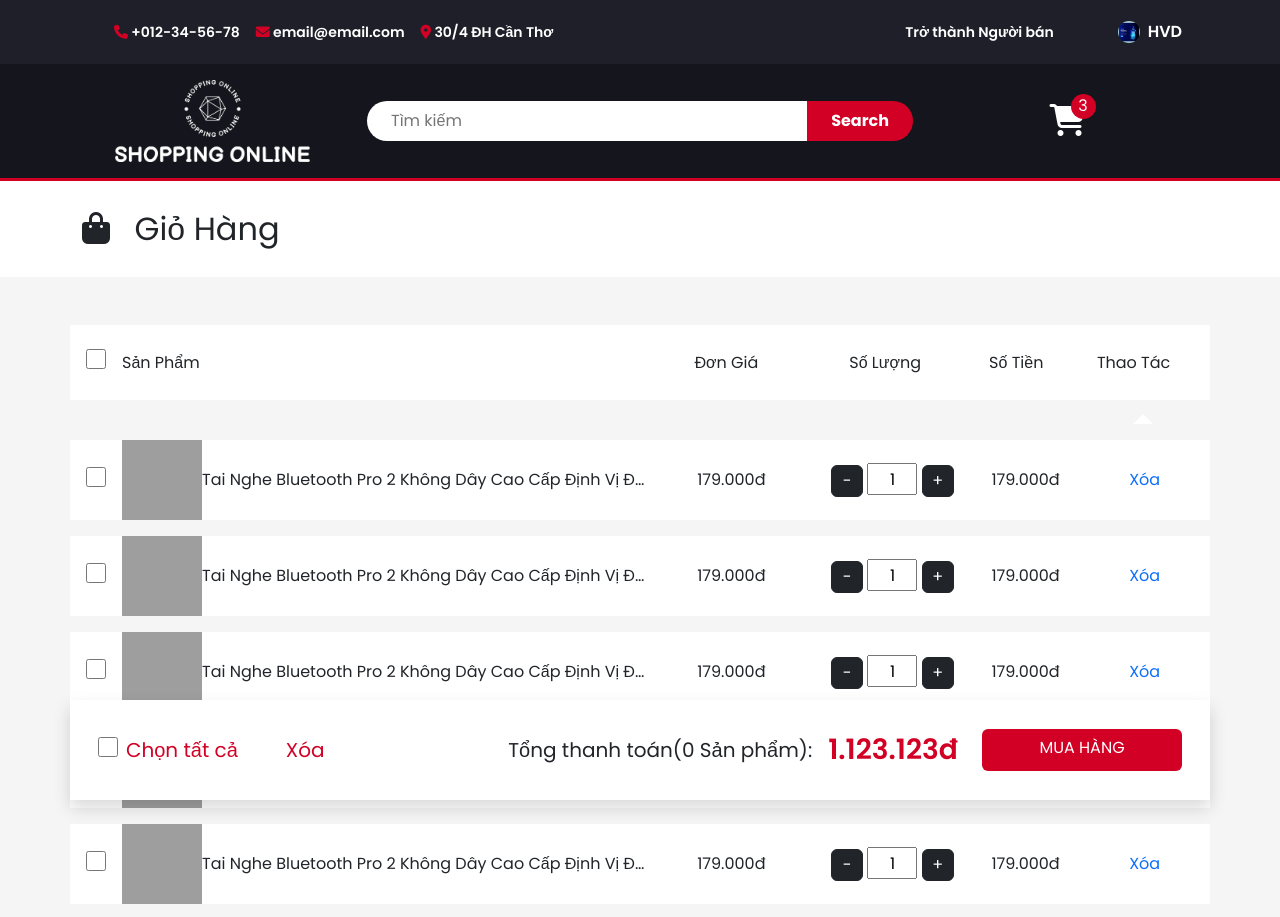
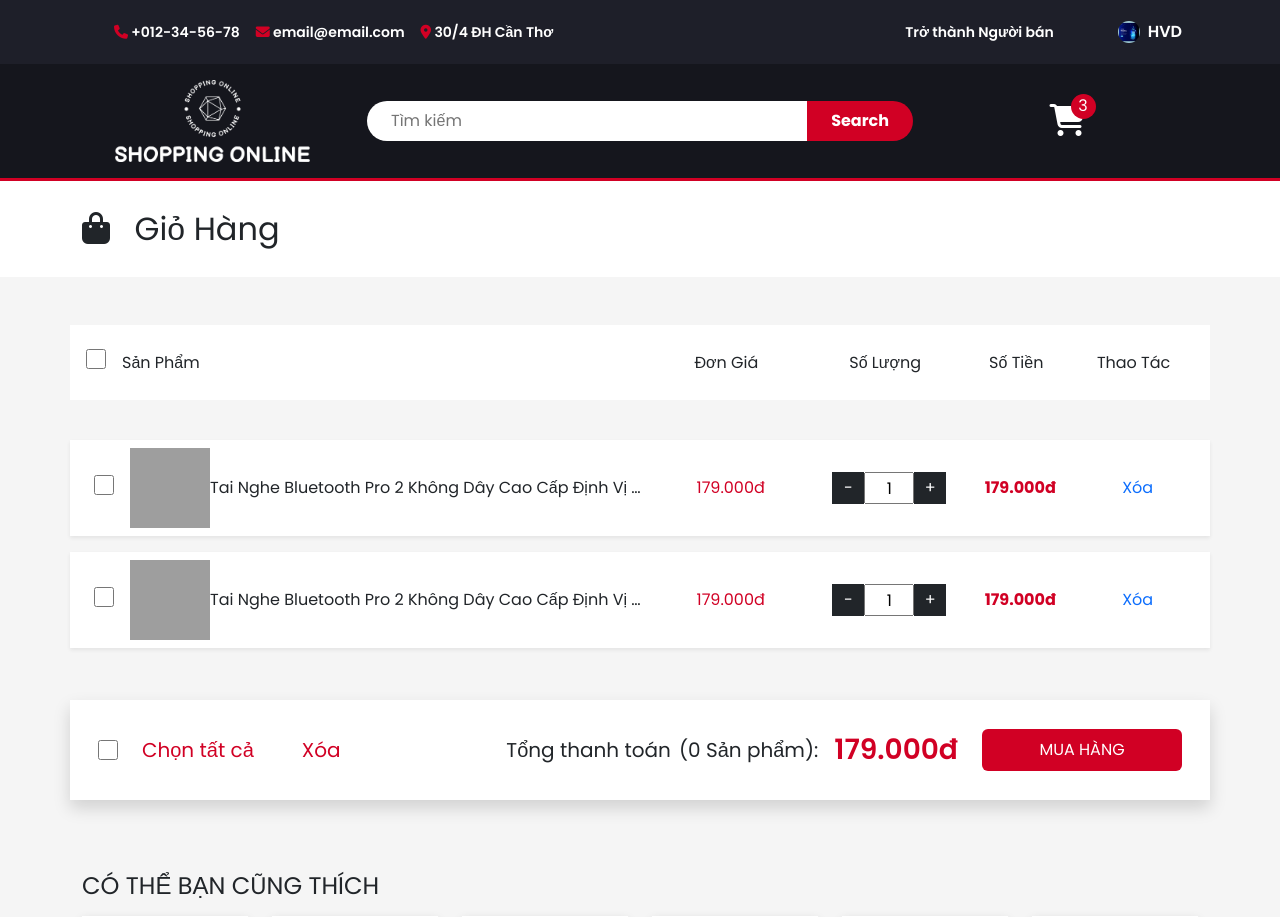
Before and after one commit to hode2002/Shopping-MVC, a PHP site: page /pages/cart/index.html in a window 1280 px wide. Shown: the top 917 px of the page. Run offline with PHP 8.4, Linux system fonts and the light colour scheme; some libraries are stand-ins or nearby versions; grey boxes are pictures that could not be loaded.

Commit message:
them chuc nang cho trang gio hang

```diff
--- a/pages/cart/index.html
+++ b/pages/cart/index.html
@@ -332,7 +332,7 @@
     </header>
     <!-- /HEADER -->
 
-    <main style="background-color: #f5f5f5; min-height: 100vh; min-width: 100%;">
+    <main id="cart" style="background-color: #f5f5f5; min-height: 100vh; min-width: 100%;">
         <div class="bg-white py-4">
             <div class="container">
                 <p class="fs-2 m-0">
@@ -360,14 +360,14 @@
                 </div>
 
                 <div class="cart-list" style="padding: 0;">
+                    <!-- LAPTOP - PC - TABLET -->
+                    <div class="cart-item p-2 d-none d-md-flex align-items-center mt-3 bg-white shadow-sm">
 
-                    <div class="cart-item bg-white d-flex align-items-center mt-3">
-
-                        <div class="d-inline-block px-3">
-                            <input type="checkbox" style="width: 20px; height: 20px;">
+                        <div class="px-3">
+                            <input class="select" type="checkbox" style="width: 20px; height: 20px;">
                         </div>
 
-                        <div class="d-inline-block tbl-product-width">
+                        <div class="tbl-product-width">
                             <div class="d-flex align-items-center">
                                 <img src="https://down-vn.img.susercontent.com/file/sg-11134201-22120-opyk70ch7alv6c"
                                     alt="" style="width: 80px; height: 80px;">
@@ -378,32 +378,35 @@
                             </div>
                         </div>
 
-                        <div class="d-inline-block tbl-price-width text-center">
-                            <p class="m-0">179.000đ</p>
+                        <div class="tbl-price-width text-center d-none d-md-block">
+                            <p class="m-0 unit-price" style="color: rgb(209, 0, 36);">179.000đ</p>
                         </div>
 
-                        <div class="d-inline-block tbl-quantity-width text-center">
-                            <button class="btn btn-dark text-center p-0" style="width: 32px; height: 32px;">-</button>
-                            <input type="text" value="1" class="text-center py-2" style="width: 50px; height: 32px;">
-                            <button class="btn btn-dark text-center p-0" style="width: 32px; height: 32px;">+</button>
+                        <div
+                            class="tbl-quantity-width d-flex align-items-center justify-content-center mx-0 mx-md-2 mx-lg-0">
+                            <button class="btn-decrease btn btn-dark text-center p-0 rounded-0"
+                                style="width: 32px; height: 32px;">-</button>
+                            <input type="text" value="1" class="text-center py-2 quantity"
+                                style="width: 50px; height: 32px; outline: none;">
+                            <button class="btn-increase btn btn-dark text-center p-0 rounded-0"
+                                style="width: 32px; height: 32px;">+</button>
                         </div>
 
-                        <div class="d-inline-block tbl-money-width text-center">
-                            <p class="m-0">179.000đ</p>
+                        <div class="tbl-money-width text-center">
+                            <p class="m-0 fw-bold total-price" style="color: rgb(209, 0, 36);">179.000đ</p>
                         </div>
 
-                        <div class="d-inline-block text-center" style="width: 12.70417%;">
+                        <div class="text-center" style="width: 12.70417%;">
                             <a href="#" class="text-decoration-none text-center">Xóa</a>
                         </div>
                     </div>
+                    <div class="cart-item p-2 d-none d-md-flex align-items-center mt-3 bg-white shadow-sm">
 
+                        <div class="px-3">
+                            <input class="select" type="checkbox" style="width: 20px; height: 20px;">
+                        </div>
 
-
-                    <div class="cart-item bg-white d-flex align-items-center mt-3">
-                        <div class="d-inline-block px-3">
-                            <input type="checkbox" style="width: 20px; height: 20px;">
-                        </div>
-                        <div class="d-inline-block tbl-product-width">
+                        <div class="tbl-product-width">
                             <div class="d-flex align-items-center">
                                 <img src="https://down-vn.img.susercontent.com/file/sg-11134201-22120-opyk70ch7alv6c"
                                     alt="" style="width: 80px; height: 80px;">
@@ -413,143 +416,118 @@
                                 </p>
                             </div>
                         </div>
-                        <div class="d-inline-block tbl-price-width text-center">
-                            <p class="m-0">179.000đ</p>
+
+                        <div class="tbl-price-width text-center d-none d-md-block">
+                            <p class="m-0 unit-price" style="color: rgb(209, 0, 36);">179.000đ</p>
                         </div>
-                        <div class="d-inline-block tbl-quantity-width text-center">
-                            <button class="btn btn-dark text-center p-0" style="width: 32px; height: 32px;">-</button>
-                            <input type="text" value="1" class="text-center py-2" style="width: 50px; height: 32px;">
-                            <button class="btn btn-dark text-center p-0" style="width: 32px; height: 32px;">+</button>
+
+                        <div
+                            class="tbl-quantity-width d-flex align-items-center justify-content-center mx-0 mx-md-2 mx-lg-0">
+                            <button class="btn-decrease btn btn-dark text-center p-0 rounded-0"
+                                style="width: 32px; height: 32px;">-</button>
+                            <input type="text" value="1" class="text-center py-2 quantity"
+                                style="width: 50px; height: 32px; outline: none;">
+                            <button class="btn-increase btn btn-dark text-center p-0 rounded-0"
+                                style="width: 32px; height: 32px;">+</button>
                         </div>
-                        <div class="d-inline-block tbl-money-width text-center">
-                            <p class="m-0">179.000đ</p>
+
+                        <div class="tbl-money-width text-center">
+                            <p class="m-0 fw-bold total-price" style="color: rgb(209, 0, 36);">179.000đ</p>
                         </div>
-                        <div class="d-inline-block text-center" style="width: 12.70417%;">
+
+                        <div class="text-center" style="width: 12.70417%;">
                             <a href="#" class="text-decoration-none text-center">Xóa</a>
                         </div>
-                        </d>
+                    </div>
+                    <!-- LAPTOP - PC - TABLET -->
+
+                    <!--MOBILE -->
+                    <div class="cart-item p-2 pb-4 d-md-none bg-white mt-3 shadow-sm">
+
+                        <div>
+                            <div class="d-flex justify-content-between align-items-center">
+                                <div class="p-2">
+                                    <input class="select" type="checkbox" style="width: 20px; height: 20px;">
+                                </div>
+                                <div class="text-center" style="width: 12.70417%;">
+                                    <a href="#" class="text-decoration-none text-center">Xóa</a>
+                                </div>
                             </div>
 
-                    <div class="cart-item bg-white d-flex align-items-center mt-3">
-                        <div class="d-inline-block px-3">
-                            <input type="checkbox" style="width: 20px; height: 20px;">
-                        </div>
-                        <div class="d-inline-block tbl-product-width">
-                            <div class="d-flex align-items-center">
+                            <div class="px-1">
+                                <div class="d-flex">
                                     <img src="https://down-vn.img.susercontent.com/file/sg-11134201-22120-opyk70ch7alv6c"
-                                    alt="" style="width: 80px; height: 80px;">
-                                <p class="text-truncate m-0">
+                                        alt="" style="width: 120px; height: 120px;">
+                                    <p class="px-2 m-0">
                                         Tai Nghe Bluetooth Pro 2 Không Dây Cao Cấp Định Vị Đổi Tên Tự
                                         Động Kết Nối Cảm Ứng Chính Hãng PKT
                                     </p>
                                 </div>
                             </div>
-                        <div class="d-inline-block tbl-price-width text-center">
-                            <p class="m-0">179.000đ</p>
-                        </div>
-                        <div class="d-inline-block tbl-quantity-width text-center">
-                            <button class="btn btn-dark text-center p-0" style="width: 32px; height: 32px;">-</button>
-                            <input type="text" value="1" class="text-center py-2" style="width: 50px; height: 32px;">
-                            <button class="btn btn-dark text-center p-0" style="width: 32px; height: 32px;">+</button>
-                        </div>
-                        <div class="d-inline-block tbl-money-width text-center">
-                            <p class="m-0">179.000đ</p>
-                        </div>
-                        <div class="d-inline-block text-center" style="width: 12.70417%;">
-                            <a href="#" class="text-decoration-none text-center">Xóa</a>
-                        </div>
-                        </d>
                         </div>
 
-                    <div class="cart-item bg-white d-flex align-items-center mt-3">
-                        <div class="d-inline-block px-3">
-                            <input type="checkbox" style="width: 20px; height: 20px;">
+                        <div class="d-flex justify-content-around align-items-center">
+                            <div class="text-center d-flex align-items-center">
+                                <button class="btn-decrease btn btn-dark text-center p-0 rounded-0"
+                                    style="width: 32px; height: 32px;">-</button>
+                                <input type="text" value="1" class="quantity text-center py-2"
+                                    style="width: 50px; height: 32px;  outline: none;">
+                                <button class="btn-increase btn btn-dark text-center p-0 rounded-0"
+                                    style="width: 32px; height: 32px;">+</button>
                             </div>
-                        <div class="d-inline-block tbl-product-width">
-                            <div class="d-flex align-items-center">
-                                <img src="https://down-vn.img.susercontent.com/file/sg-11134201-22120-opyk70ch7alv6c"
-                                    alt="" style="width: 80px; height: 80px;">
-                                <p class="text-truncate m-0">
-                                    Tai Nghe Bluetooth Pro 2 Không Dây Cao Cấp Định Vị Đổi Tên Tự
-                                    Động Kết Nối Cảm Ứng Chính Hãng PKT
+
+                            <div class="text-center">
+                                <p class="unit-price d-none">
+                                    179.000đ
+                                </p>
+                                <p class="total-price m-0 fs-4 fw-bold" style="color: rgb(209, 0, 36);">
+                                    179.000đ
                                 </p>
                             </div>
                         </div>
-                        <div class="d-inline-block tbl-price-width text-center">
-                            <p class="m-0">179.000đ</p>
+
                     </div>
-                        <div class="d-inline-block tbl-quantity-width text-center">
-                            <button class="btn btn-dark text-center p-0" style="width: 32px; height: 32px;">-</button>
-                            <input type="text" value="1" class="text-center py-2" style="width: 50px; height: 32px;">
-                            <button class="btn btn-dark text-center p-0" style="width: 32px; height: 32px;">+</button>
-                        </div>
-                        <div class="d-inline-block tbl-money-width text-center">
-                            <p class="m-0">179.000đ</p>
-                        </div>
-                        <div class="d-inline-block text-center" style="width: 12.70417%;">
-                            <a href="#" class="text-decoration-none text-center">Xóa</a>
-                        </div>
-                        </d>
-                    </div>
-
-                    <div class="cart-item bg-white d-flex align-items-center mt-3">
-                        <div class="d-inline-block px-3">
-                            <input type="checkbox" style="width: 20px; height: 20px;">
-                        </div>
-                        <div class="d-inline-block tbl-product-width">
-                            <div class="d-flex align-items-center">
-                                <img src="https://down-vn.img.susercontent.com/file/sg-11134201-22120-opyk70ch7alv6c"
-                                    alt="" style="width: 80px; height: 80px;">
-                                <p class="text-truncate m-0">
-                                    Tai Nghe Bluetooth Pro 2 Không Dây Cao Cấp Định Vị Đổi Tên Tự
-                                    Động Kết Nối Cảm Ứng Chính Hãng PKT
-                                </p>
-                            </div>
-                        </div>
-                        <div class="d-inline-block tbl-price-width text-center">
-                            <p class="m-0">179.000đ</p>
-                        </div>
-                        <div class="d-inline-block tbl-quantity-width text-center">
-                            <button class="btn btn-dark text-center p-0" style="width: 32px; height: 32px;">-</button>
-                            <input type="text" value="1" class="text-center py-2" style="width: 50px; height: 32px;">
-                            <button class="btn btn-dark text-center p-0" style="width: 32px; height: 32px;">+</button>
-                        </div>
-                        <div class="d-inline-block tbl-money-width text-center">
-                            <p class="m-0">179.000đ</p>
-                        </div>
-                        <div class="d-inline-block text-center" style="width: 12.70417%;">
-                            <a href="#" class="text-decoration-none text-center">Xóa</a>
-                        </div>
-                        </d>
-                    </div>
+                    <!--MOBILE -->
 
                 </div>
 
             </div>
 
             <!-- THANH TOÁN -->
-            <div class="row my-4 bg-white p-3 fs-5 position-sticky bottom-0 z-2 shadow" style="height: 100px;">
-                <div class="d-flex justify-content-between align-items-center h-100">
-                    <div class="d-flex justify-content-between">
-                        <div class="d-inline-block">
+            <div id="cart-payment"
+                class="row my-4 bg-white p-3 fs-5 position-sticky bottom-0 z-2 shadow align-items-center"
+                style="min-height: 100px;">
+                <div
+                    class="d-flex flex-row flex-md-column flex-lg-row justify-content-between align-items-center h-100">
+
+                    <div class="d-flex flex-wrap justify-content-start mb-0 mb-md-3 mb-lg-0">
+                        <div class="d-flex align-items-center me-3">
                             <input type="checkbox" style="width: 20px; height: 20px;">
                         </div>
-                        <a href="#" class="text-decoration-none ms-2 me-5 mb-0" style="color: rgb(209, 0, 36);">Chọn tất
-                            cả</a>
-                        <a href="#" class="text-decoration-none mb-0" style="color: rgb(209, 0, 36);">Xóa</a>
+                        <a href="#" class="text-decoration-none ms-2 me-5 mb-0 d-none d-md-block"
+                            style="color: rgb(209, 0, 36);">
+                            Chọn tất cả
+                        </a>
+                        <a href="#" class="text-decoration-none mb-0 d-none d-md-block"
+                            style="color: rgb(209, 0, 36);">Xóa</a>
                     </div>
 
                     <div class="d-flex">
                         <div class="d-flex align-items-center me-4">
-                            <p class="mb-0">Tổng thanh toán</p>
-                            <p class="mb-0">(<span>0</span> Sản phẩm):</p>
-                            <p class="mb-0 ms-3 fs-3 fw-semibold" style="color: rgb(209, 0, 36);">1.123.123đ</p>
+                            <p class="mb-0 mx-2">Tổng <span class="d-none d-md-inline-block">thanh toán</span></p>
+                            <p class="mb-0 d-none d-lg-inline-block">
+                                (<span>0</span> Sản phẩm):
+                            </p>
+                            <p id="total" class="mb-0 ms-3 fs-3 fw-semibold" style="color: rgb(209, 0, 36);">
+                                179.000đ
+                            </p>
                         </div>
-                        <div class="btn text-white" style="background-color: rgb(209, 0, 36); width: 200px;">MUA HÀNG
-                        </div>
-                    </div>
+                        <button class="btn text-white" style="background-color: rgb(209, 0, 36); width: 200px;">
+                            MUA HÀNG
+                        </button>
                     </div>
 
+                </div>
             </div>
             <!-- THANH TOÁN -->
 
@@ -994,6 +972,58 @@
         integrity="sha384-C6RzsynM9kWDrMNeT87bh95OGNyZPhcTNXj1NW7RuBCsyN/o0jlpcV8Qyq46cDfL"
         crossorigin="anonymous"></script>
     <script src="../../public/js/app.js"></script>
+    <script src="./cart.js"></script>
+
+    <script>
+        $(() => {
+            const convertPriceToNumber = (price) => {
+                const result = price.replace(/\D/g, '');
+                return Number(result);
+            }
+
+            const convertNumberToPrice = (number) => {
+                return number.toLocaleString('vi', { style: 'currency', currency: 'VND' });
+            }
+
+            const deleteProduct = () => {
+                alert('xoá');
+            };
+
+            const priceChange = (element, increase = true) => {
+
+                let quantity = Number(element.find('.quantity').val());
+                const unitPrice = element.find('.unit-price').text();
+
+                if (increase) quantity++;
+                else quantity > 1 ? quantity-- : deleteProduct()
+
+                const totalPrice = quantity * convertPriceToNumber(unitPrice)
+
+                element.find('.quantity').attr('value', quantity);
+                element.find('.total-price').html(convertNumberToPrice(totalPrice))
+
+                // if (element.find('input.select').is(':checked')) {
+                //     const totalPayment = convertPriceToNumber($('#cart-payment #total').text());
+                //     const totalPaymentPrice = increase ? convertNumberToPrice(totalPayment + totalPrice) : convertNumberToPrice(totalPayment - totalPrice);
+                //     $('#cart-payment #total').html(totalPaymentPrice);
+                // }
+
+                $('#cart-payment #total').html(totalPrice);
+            }
+
+            $('#cart .btn-increase').on('click', function () {
+                const element = $(this).closest('.cart-item');
+
+                priceChange(element);
+            })
+
+            $('#cart .btn-decrease').on('click', function () {
+                const element = $(this).closest('.cart-item');
+
+                priceChange(element, false);
+            })
+        })
+    </script>
 </body>
 
 </html>
--- a/public/css/style.css
+++ b/public/css/style.css
@@ -64,7 +64,7 @@ header span.close-btn:hover {
   position: relative;
 }
 
-.cart-list:before {
+header .cart-list:before {
   content      : "";
   position     : absolute;
   top          : 0;
```
Also changed, not shown: pages/cart/cart.js (added). Lines whose indentation alone changed are shown as unchanged.
